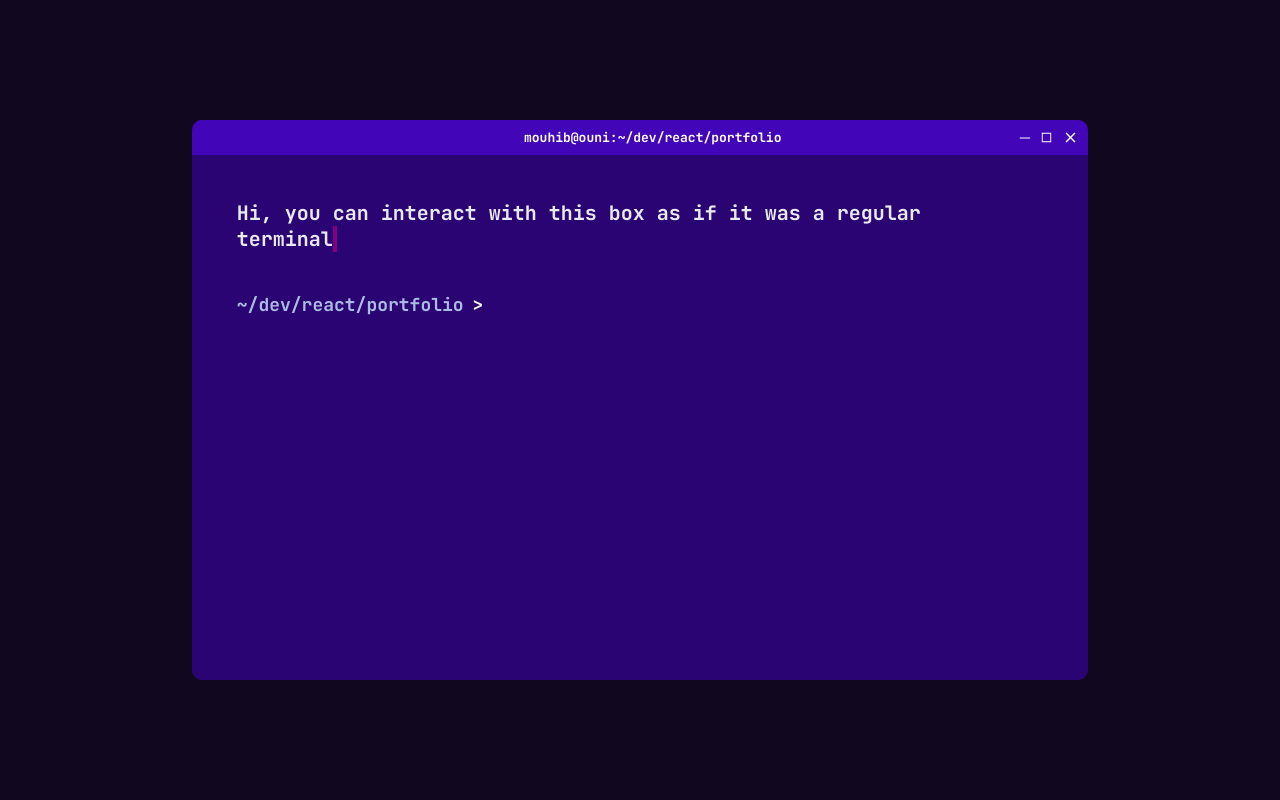
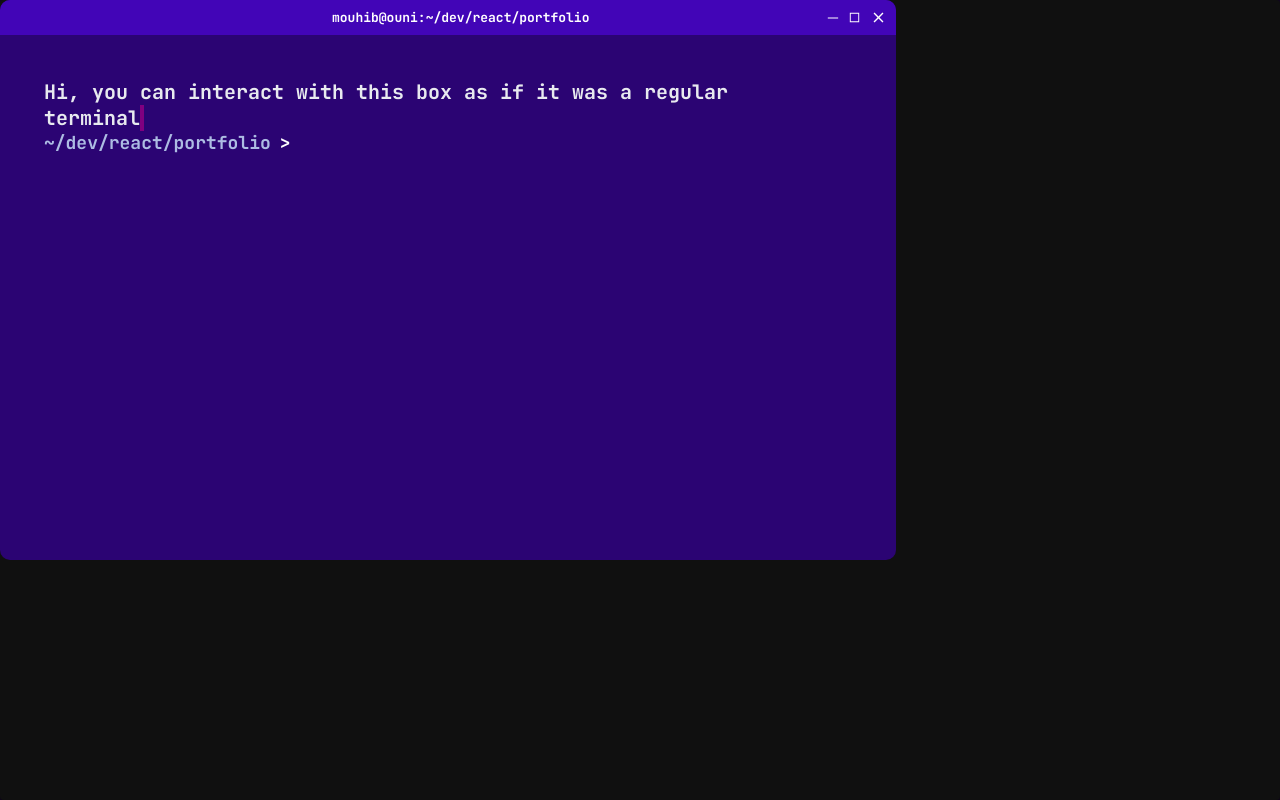
Before and after one commit to mmouhib/portfolio, a React (Vite) app: page / in a window 1280 px wide. Shown: the top 800 px of the page. Built offline with nearby package versions, Linux system fonts and the light colour scheme.

Commit message:
fix console style

```diff
--- a/src/components/console/consoleBox.tsx
+++ b/src/components/console/consoleBox.tsx
@@ -8,6 +8,47 @@ interface ConsoleBoxProps {
 	consoleModalIsOpen: boolean;
 	setConsoleModalIsOpen: (arg: boolean) => void;
 }
+
+const StyledConsoleBox = styled.div<{ modalIsOpen: boolean }>`
+	background-color: #2b0473;
+	border-radius: 10px;
+	overflow: hidden;
+	width: ${(props) => (props.modalIsOpen ? '100%' : '60%')};
+	height: ${(props) => (props.modalIsOpen ? '100%' : '60%')};
+
+	& ::-webkit-scrollbar {
+		width: 0;
+	}
+
+	@media (max-width: 1280px) {
+		width: 70%;
+		height: 70%;
+	}
+
+	@media (max-width: 850px) {
+		width: 90%;
+		height: 90%;
+	}
+
+	.console-box {
+		overflow: scroll;
+		//next two lines to remove scrollbars of the overflow
+		padding: 0 17px 17px 0;
+		box-sizing: content-box;
+	}
+
+	.console-content {
+		width: 90%;
+		height: 95%;
+		padding: 5%;
+		display: flex;
+		flex-direction: column;
+		justify-content: flex-start;
+		gap: 10%;
+		color: white;
+		font-family: 'JetBrains Mono', sans-serif;
+	}
+`;
 
 const StyledConsoleTypewriter = styled.div`
 	padding-right: 2px;
@@ -38,7 +79,7 @@ export default function ConsoleBox(props: ConsoleBoxProps) {
 	}
 
 	return (
-		<div className="console">
+		<StyledConsoleBox modalIsOpen={props.consoleModalIsOpen}>
 			<ConsoleTopBar
 				path={path}
 				consoleModalIsOpen={props.consoleModalIsOpen}
@@ -68,6 +109,6 @@ export default function ConsoleBox(props: ConsoleBoxProps) {
 					</div>
 				</div>
 			)}
-		</div>
+		</StyledConsoleBox>
 	);
 }
--- a/src/pages/Console.tsx
+++ b/src/pages/Console.tsx
@@ -34,53 +34,22 @@ const StyledConsoleContainer = styled.div`
 	display: flex;
 	align-items: center;
 	justify-content: center;
-`;
 
-const StyledConsole = styled.div<{ modalIsOpen: boolean }>`
-	width: 100vw;
-	height: 100vh;
+	.console-box-container {
 		background-color: var(--bg);
 		display: flex;
 		align-items: center;
 		justify-content: center;
-
-	.console {
-		width: ${(props) => (props.modalIsOpen ? '90%' : '60%')};
-		height: ${(props) => (props.modalIsOpen ? '90%' : '60%')};
-		background-color: #2b0473;
-		border-radius: 10px;
-		overflow: hidden;
-
-		@media (max-width: 1280px) {
-			width: 70%;
-			height: 70%;
 	}
 
-		@media (max-width: 850px) {
+	.console-box-inside-modal {
 		width: 90%;
 		height: 90%;
 	}
-	}
 
-	.console-box {
-		width: 100%;
-		height: 95%;
-		overflow: scroll;
-		//next two lines to remove scrollbars of the overflow
-		padding: 0 17px 17px 0;
-		box-sizing: content-box;
-	}
-
-	.console-content {
-		width: 90%;
-		height: 95%;
-		padding: 5%;
-		display: flex;
-		flex-direction: column;
-		justify-content: flex-start;
-		gap: 10%;
-		color: white;
-		font-family: 'JetBrains Mono', sans-serif;
+	.console-box-outside-modal {
+		width: 60%;
+		height: 60%;
 	}
 `;
 
@@ -89,20 +58,13 @@ export default function Console() {
 
 	return (
 		<StyledConsoleContainer id="console">
-			<StyledConsole modalIsOpen={consoleModalIsOpen}>
+			<ConsoleBox consoleModalIsOpen={consoleModalIsOpen} setConsoleModalIsOpen={setConsoleModalIsOpen} />
+
+			<Modal isOpen={consoleModalIsOpen} style={customModalStyles} preventScroll={true}>
 				<ConsoleBox
 					consoleModalIsOpen={consoleModalIsOpen}
 					setConsoleModalIsOpen={setConsoleModalIsOpen}
 				/>
-			</StyledConsole>
-
-			<Modal isOpen={consoleModalIsOpen} style={customModalStyles} preventScroll={true}>
-				<StyledConsole modalIsOpen={consoleModalIsOpen}>
-					<ConsoleBox
-						consoleModalIsOpen={consoleModalIsOpen}
-						setConsoleModalIsOpen={setConsoleModalIsOpen}
-					/>
-				</StyledConsole>
 			</Modal>
 		</StyledConsoleContainer>
 	);
```
Lines whose indentation alone changed are shown as unchanged.
